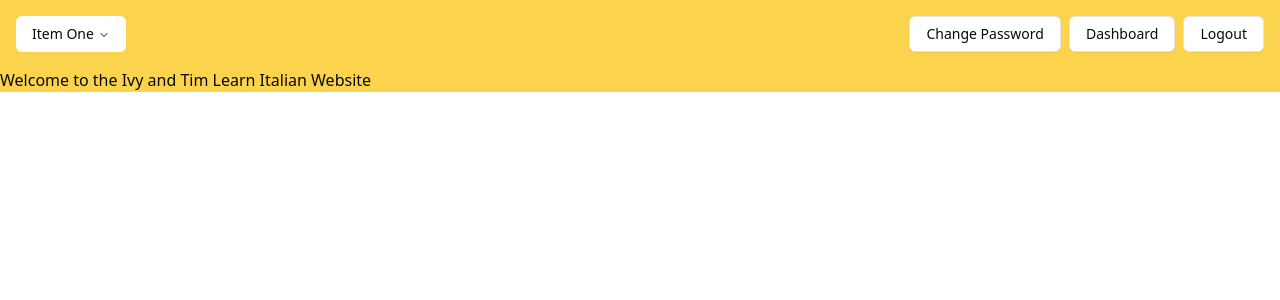
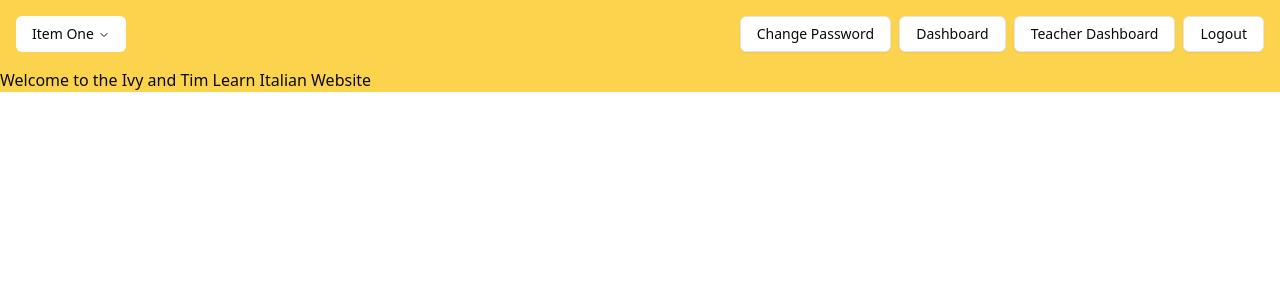
Before and after one commit to MassimilianoMarcello/school-reservation-app, a Next.js app: page / in a window 1280 px wide. Shown: the top 300 px of the page. Built offline with nearby package versions, Linux system fonts and the light colour scheme; no server answers; sample sign-in values are in the browser's storage.

Commit message:
teacher dashboard added buttoon navabr

```diff
--- a/app/teacher/dashboard/page.tsx
+++ b/app/teacher/dashboard/page.tsx
@@ -1,6 +1,7 @@
 import React from 'react'
+import TeacherDashboard from "@/components/Teacher/teacherDashboard";
 
-const TeacherDashboard = () => {
+const TeacherDashboardPage = () => {
   return (
     <div>
         <TeacherDashboard />
@@ -8,4 +9,4 @@ const TeacherDashboard = () => {
   )
 }
 
-export default TeacherDashboard
+export default TeacherDashboardPage
--- a/components/Navbar/TopNavbar.tsx
+++ b/components/Navbar/TopNavbar.tsx
@@ -63,6 +63,9 @@ const TopNavbar = () => {
             <Button asChild variant="outline">
               <Link href="/user/dashboard">Dashboard</Link>
             </Button>
+             <Button asChild variant="outline">
+              <Link href="/teacher/dashboard">Teacher Dashboard</Link>
+            </Button>
             <LogoutButton />
           </>
          )}
```
